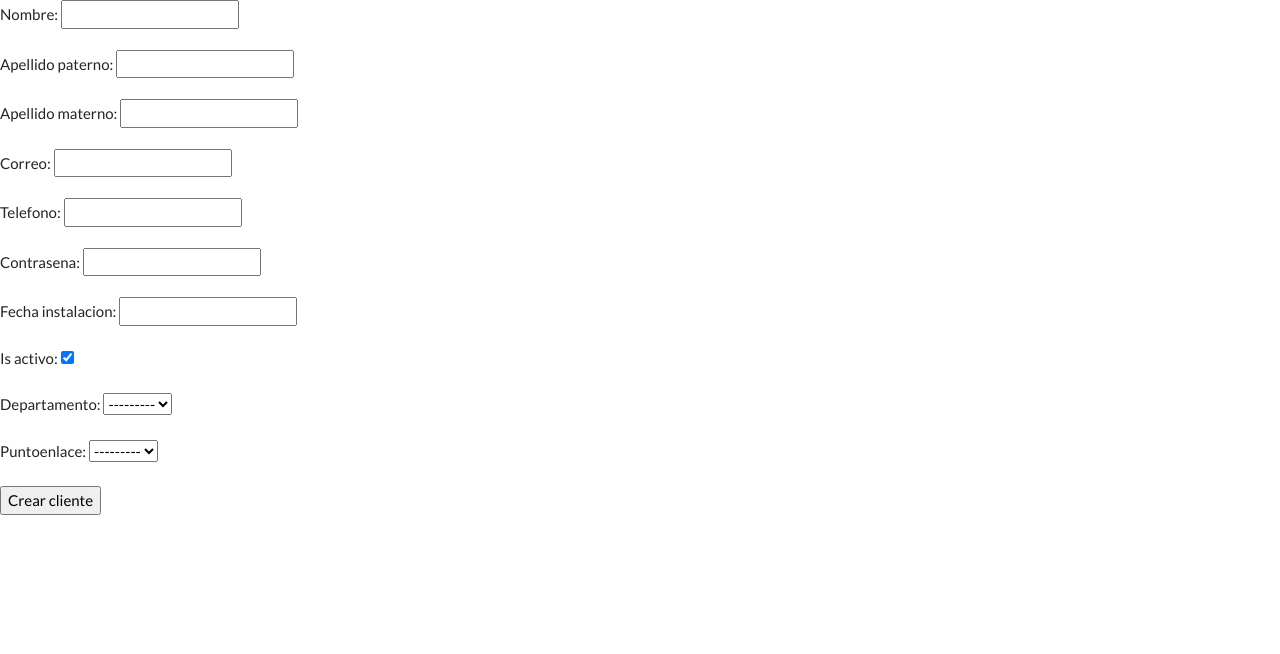
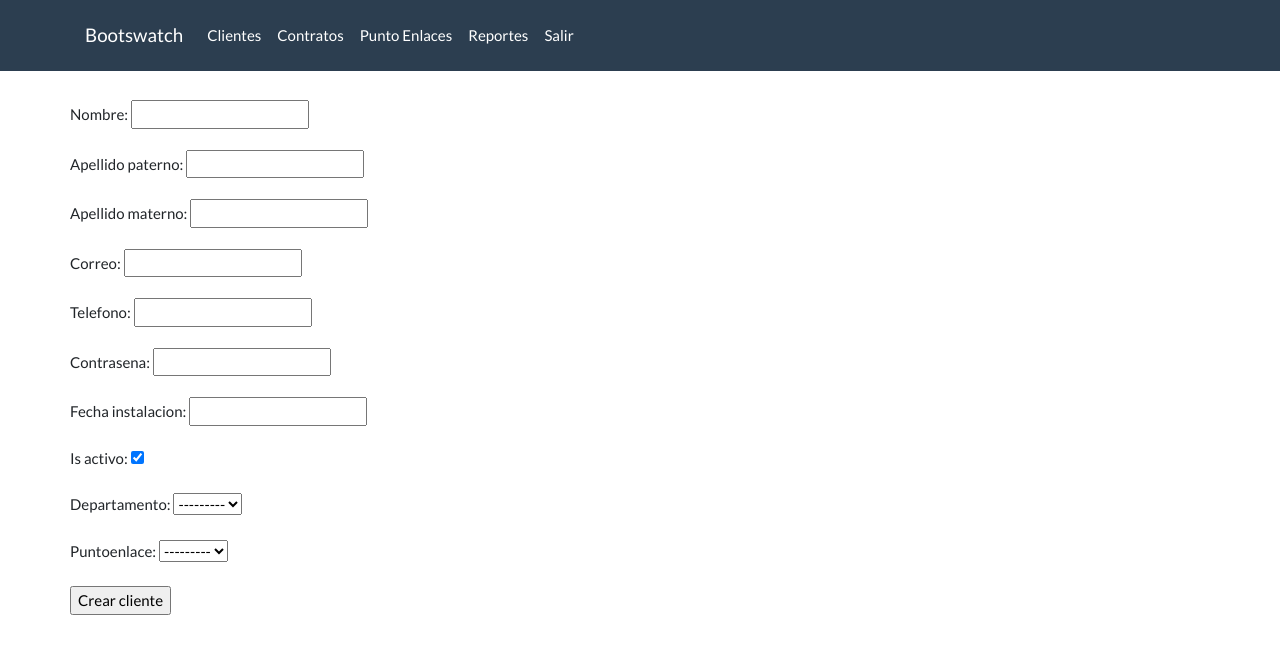
Before and after one commit to fernandosg/platformsales, a Django app: page /clientes/create/ in a window 1280 px wide. Shown: the top 654 px of the page. Run offline with Django 3.2, Linux system fonts and the light colour scheme; the visitor is signed in with stand-in values (Sample User, id 1); data that the repository does not hold is empty; some libraries are stand-ins or nearby versions.

Commit message:
Restricciones por permisos.

```diff
--- a/cliente/templates/base.html
+++ b/cliente/templates/base.html
@@ -7,8 +7,43 @@
   <link rel="stylesheet" href="{% static 'css/bootstrap.min.css' %}"/>
 </head>
 <body>
-  {% block content %}
-  {% endblock %}
+  <header class="navbar navbar-expand-lg fixed-top navbar-dark bg-primary">
+     <div class="container">
+       <a href="../" class="navbar-brand">Bootswatch</a>
+       <button class="navbar-toggler" type="button" data-toggle="collapse" data-target="#navbarResponsive" aria-controls="navbarResponsive" aria-expanded="false" aria-label="Toggle navigation">
+         <span class="navbar-toggler-icon"></span>
+       </button>
+       <div class="collapse navbar-collapse" id="navbarResponsive">
+       <ul class="navbar-nav">
+         {% if perms.auth.management_permission %}
+           <li class="nav-item">
+             <a href="{% url 'cliente:index_cliente' %}" class="nav-link">Clientes</a>
+           </li>
+           <li class="nav-item">
+             <a href="{% url 'contratos:index_contrato' %}" class="nav-link">Contratos</a>
+           </li>
+           <li class="nav-item">
+             <a href="" class="nav-link">Punto Enlaces</a>
+           </li>
+         {% endif %}
+          {% if request.user.is_authenticated %}
+            <li class="nav-item">
+              <a href="{% url 'reportes:index_reporte' %}" class="nav-link">Reportes</a>
+            </li>
+            <a href="{% url 'logout' %}" class="nav-link">Salir</a>
+          {% else %}
+            <a href="{% url 'login' %}" class="nav-link">Entrar</a>
+          {% endif %}
+       </ul>
+     </div>
+     </div>
+   </header>
+   <main class="container" style="margin-top:100px;">
+     <div class="row">
+       {% block content %}
+       {% endblock %}
+     </div>
+   </main>
   <script src="{% static 'js/bootstrap.min.js'%}"></script>
 </body>
 </html>
```
